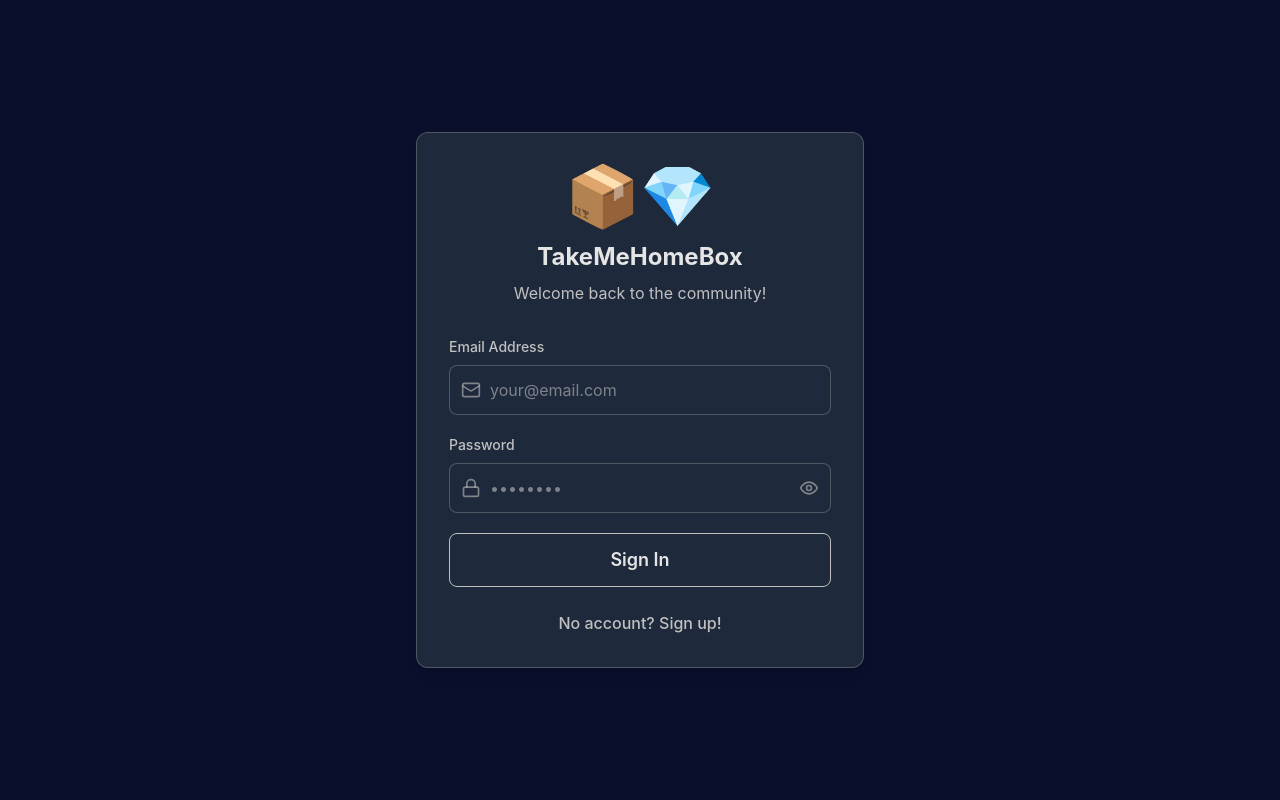
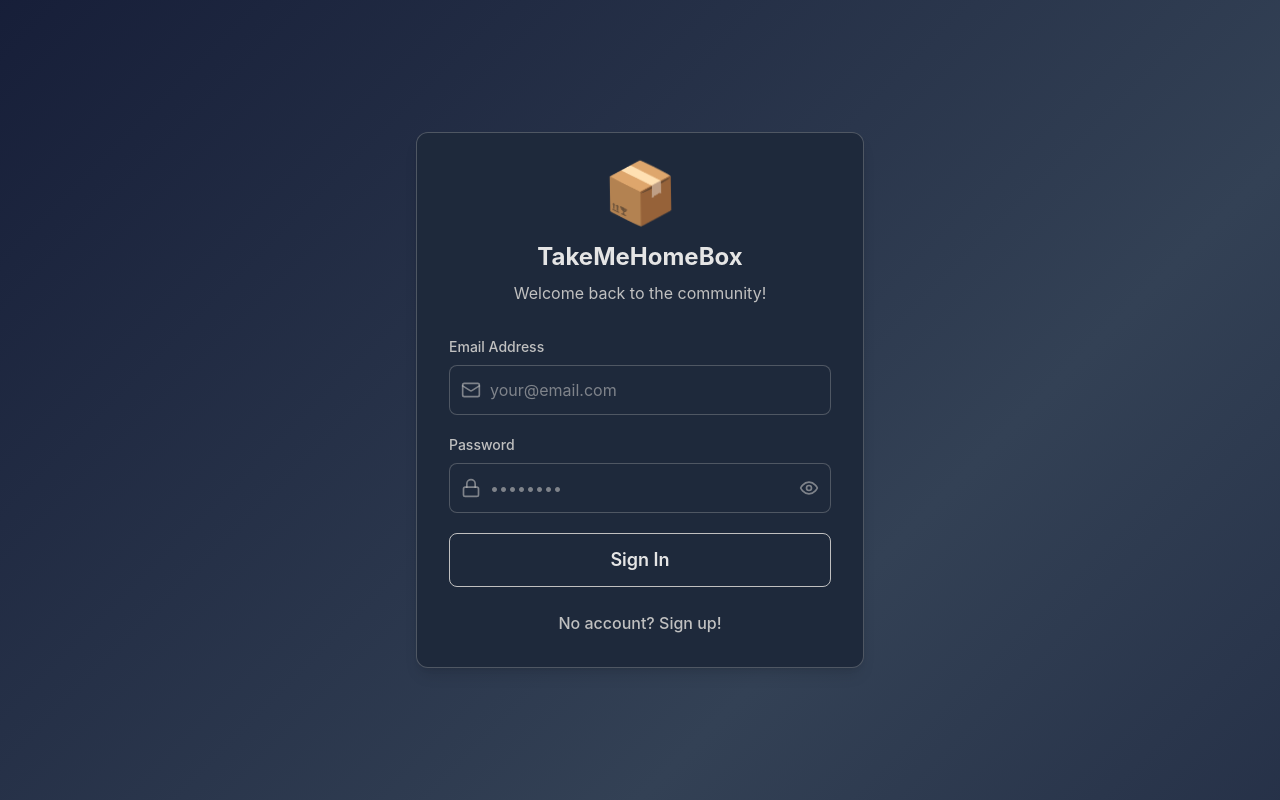
Before and after one commit to elgordo1991/TakeMeHomeBox-vibe-coding, a React (Vite) app: page /profile in a window 1280 px wide. Both pictures are taken after a click on the button "Skip". Built offline with nearby package versions, Linux system fonts and the light colour scheme; no server answers.

Commit message:
Update logo to box only and add gradient shimmer background

```diff
--- a/src/components/Login.tsx
+++ b/src/components/Login.tsx
@@ -171,7 +171,7 @@ const Login: React.FC = () => {
                            import.meta.env.VITE_GOOGLE_CLIENT_ID !== 'your_google_client_id_here';
 
   return (
-    <div className="min-h-screen flex items-center justify-center p-6 bg-deep-blue">
+    <div className="min-h-screen flex items-center justify-center p-6 bg-gradient-shimmer">
       <div className="w-full max-w-md">
         {/* Card with shimmer border */}
         <div className="card-dark p-8">
@@ -179,7 +179,7 @@ const Login: React.FC = () => {
           <div className="text-center mb-8">
             <div className="flex justify-center mb-4">
               <div className="logo-animated text-6xl">
-                📦💎
+                📦
               </div>
             </div>
             <h1 className="text-2xl font-bold text-silver-light">
--- a/src/components/Onboarding.tsx
+++ b/src/components/Onboarding.tsx
@@ -44,7 +44,7 @@ const Onboarding: React.FC<OnboardingProps> = ({ onComplete }) => {
   };
 
   return (
-    <div className="min-h-screen flex flex-col items-center justify-center p-6 bg-deep-blue relative">
+    <div className="min-h-screen flex flex-col items-center justify-center p-6 bg-gradient-shimmer relative">
       {/* Skip button in corner */}
       <button
         onClick={skip}
--- a/src/index.css
+++ b/src/index.css
@@ -10,6 +10,28 @@ html {
 body {
   background-color: #0A0F2C;
   color: #E5E5E5;
+}
+
+/* Gradient shimmer background */
+.bg-gradient-shimmer {
+  background: linear-gradient(135deg, #0A0F2C 0%, #1E293B 25%, #0A0F2C 50%, #334155 75%, #0A0F2C 100%);
+  background-size: 400% 400%;
+  animation: gradientShimmer 8s ease-in-out infinite;
+}
+
+@keyframes gradientShimmer {
+  0%, 100% {
+    background-position: 0% 50%;
+  }
+  25% {
+    background-position: 100% 50%;
+  }
+  50% {
+    background-position: 50% 100%;
+  }
+  75% {
+    background-position: 50% 0%;
+  }
 }
 
 /* Custom button styles */
@@ -39,9 +61,25 @@ body {
   animation: shimmer 3s ease-in-out infinite;
 }
 
-/* Logo animation */
+/* Enhanced logo animation with floating effect */
 .logo-animated {
-  animation: bounceGentle 2s infinite, glowPulse 3s infinite;
+  animation: bounceGentle 2s infinite, glowPulse 3s infinite, floatGentle 4s ease-in-out infinite;
+  transform-origin: center;
+}
+
+@keyframes floatGentle {
+  0%, 100% {
+    transform: translateY(0px) rotate(0deg);
+  }
+  25% {
+    transform: translateY(-3px) rotate(1deg);
+  }
+  50% {
+    transform: translateY(-6px) rotate(0deg);
+  }
+  75% {
+    transform: translateY(-3px) rotate(-1deg);
+  }
 }
 
 /* Input styles */
--- a/tailwind.config.js
+++ b/tailwind.config.js
@@ -58,6 +58,7 @@ export default {
         'shimmer': 'shimmer 2s ease-in-out infinite alternate',
         'press-down': 'pressDown 0.1s ease-out',
         'glow-pulse': 'glowPulse 2s ease-in-out infinite',
+        'gradient-shimmer': 'gradientShimmer 8s ease-in-out infinite',
       },
       keyframes: {
         fadeIn: {
@@ -84,6 +85,18 @@ export default {
           '0%, 100%': { boxShadow: '0 0 5px rgba(192, 192, 192, 0.5)' },
           '50%': { boxShadow: '0 0 20px rgba(192, 192, 192, 0.8)' },
         },
+        gradientShimmer: {
+          '0%, 100%': { backgroundPosition: '0% 50%' },
+          '25%': { backgroundPosition: '100% 50%' },
+          '50%': { backgroundPosition: '50% 100%' },
+          '75%': { backgroundPosition: '50% 0%' },
+        },
+      },
+      backgroundImage: {
+        'gradient-shimmer': 'linear-gradient(135deg, #0A0F2C 0%, #1E293B 25%, #0A0F2C 50%, #334155 75%, #0A0F2C 100%)',
+      },
+      backgroundSize: {
+        'shimmer': '400% 400%',
       },
       boxShadow: {
         'silver-glow': '0 0 10px rgba(192, 192, 192, 0.5)',
```
